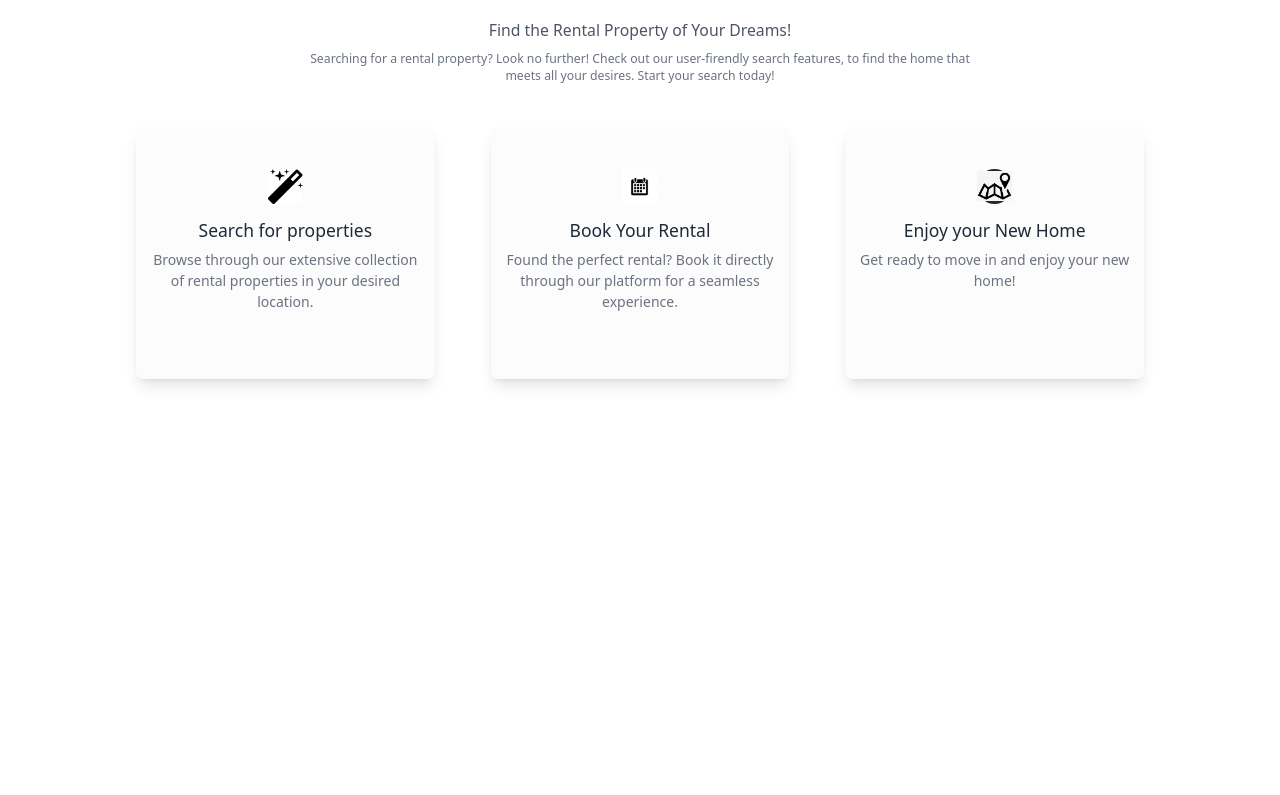
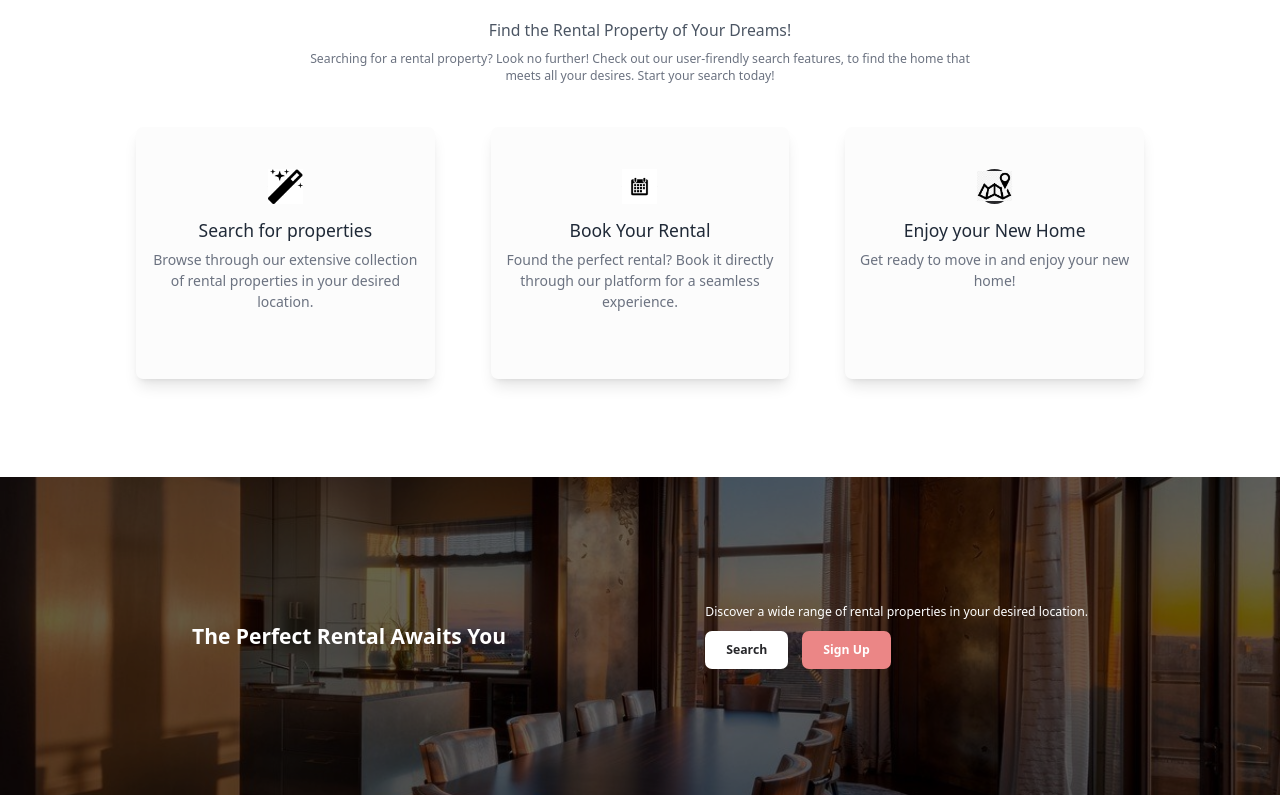
Before and after one commit to NanaKwameAmponsah/rental-app, a Next.js app in the folder frontend/: page /landing in a window 1280 px wide. Shown: the part 1514-2309 px from the top of the page. Before the commit the page ends 1991 px from the top, so only its background shows below. Built offline with nearby package versions, Linux system fonts and the light colour scheme; no server answers.

Commit message:
call to action section done

```diff
--- a/frontend/src/app/(nondashboard)/landing/CallToActionSection.tsx
+++ b/frontend/src/app/(nondashboard)/landing/CallToActionSection.tsx
@@ -1,9 +1,58 @@
-import React from 'react'
+"use client";
+
+import Image from 'next/image';
+import React from 'react';
+import { motion } from 'framer-motion';
+import Link from 'next/link';
 
 const CallToActionSection = () => {
   return (
-    <div>CallToActionSection</div>
-  )
-}
+    <div className="relative py-24">
+      <Image
+        src="/landing-cta.jpg"
+        alt="Rentiful Search Section Background"
+        fill
+        className="object-cover object-center"
+      />
+      <div className="absolute inset-0 bg-black bg-opacity-60"></div>
+      <motion.div
+        initial={{ opacity: 0, y: 20 }}
+        transition={{ duration: 0.5 }}
+        whileInView={{ opacity: 1, y: 0 }}
+        viewport={{ once: true }}
+        className="relative max-w-4xl xl:max-w-6xl mx-auto px-6 sm:px-8 lg:px-12 xl:px-16 py-12"
+      >
+        <div className="flex flex-col md:flex-row justify-between items-center">
+          <div className="mb-6 md:mb-0 md:mr-10">
+            <h2 className="text-2xl font-bold text-white">
+              The Perfect Rental Awaits You
+            </h2>
+          </div>
+          <div>
+            <p className="text-white mb-3">
+              Discover a wide range of rental properties in your desired
+              location.
+            </p>
+            <div className="flex justify-center md:justify-start gap-4">
+              <button
+                onClick={() => window.scrollTo({ top: 0, behavior: "smooth" })}
+                className="inline-block text-primary-700 bg-white rounded-lg px-6 py-3 font-semibold hover:bg-primary-500 hover:text-primary-50"
+              >
+                Search
+              </button>
+              <Link
+                href="/signup"
+                className="inline-block text-white bg-secondary-500 rounded-lg px-6 py-3 font-semibold hover:bg-secondary-600"
+                scroll={false}
+              >
+                Sign Up
+              </Link>
+            </div>
+          </div>
+        </div>
+      </motion.div>
+    </div>
+  );
+};
 
-export default CallToActionSection
+export default CallToActionSection;
--- a/frontend/src/app/(nondashboard)/landing/page.tsx
+++ b/frontend/src/app/(nondashboard)/landing/page.tsx
@@ -2,13 +2,15 @@
 import HeroSection from './HeroSection';
 import FeatureSection from './FeatureSection';
 import DiscoverSection from './DiscoverSection';
+import CallToActionSection from './CallToActionSection';
 
 const Landing = () => {
   return <div>
     <HeroSection/>
     <FeatureSection/>
     <DiscoverSection/>
-    </div>;
+    <CallToActionSection/>
+    </div>
 };
 
 export default Landing
```
Also changed, not shown: frontend/public/landing-cta.jpg (added).
